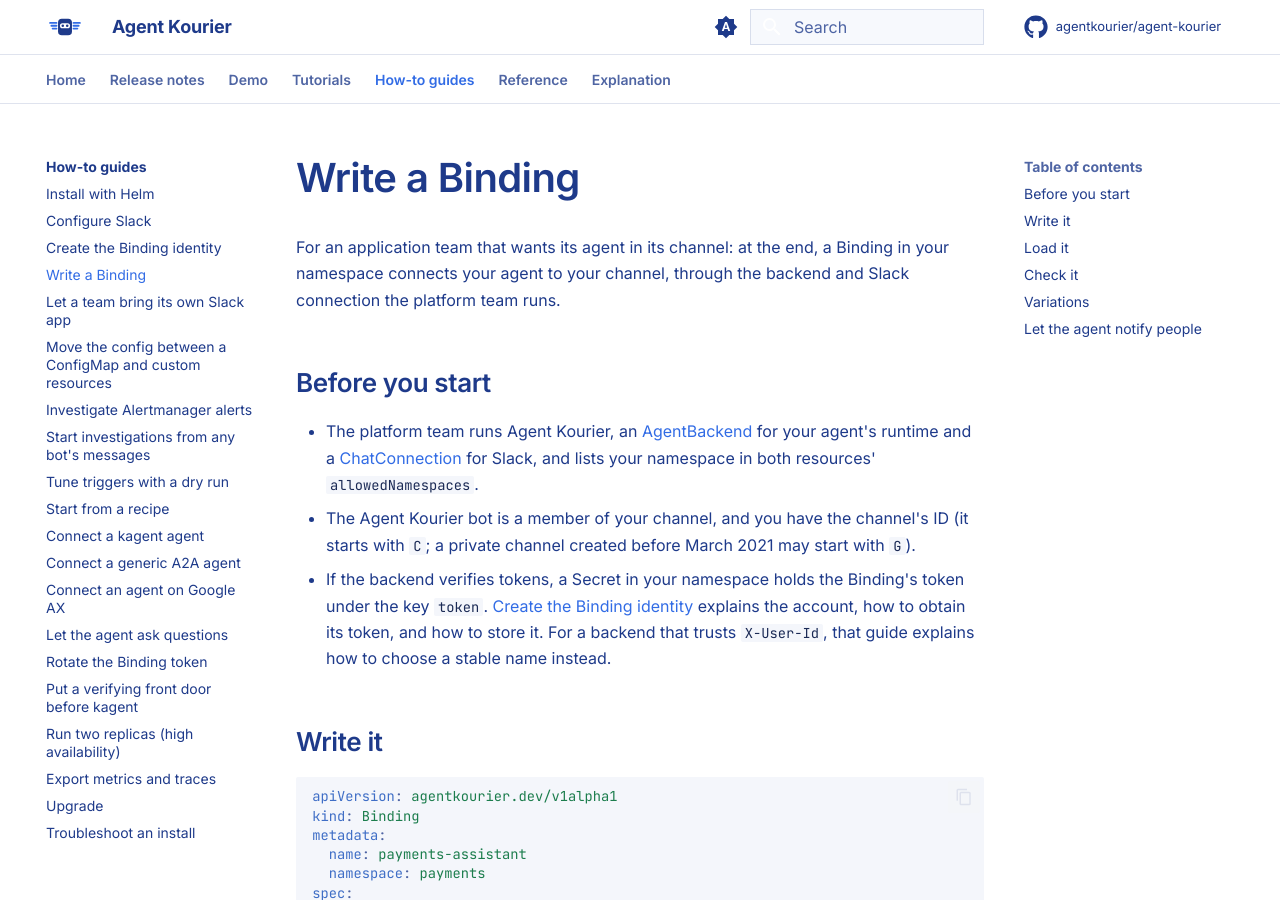
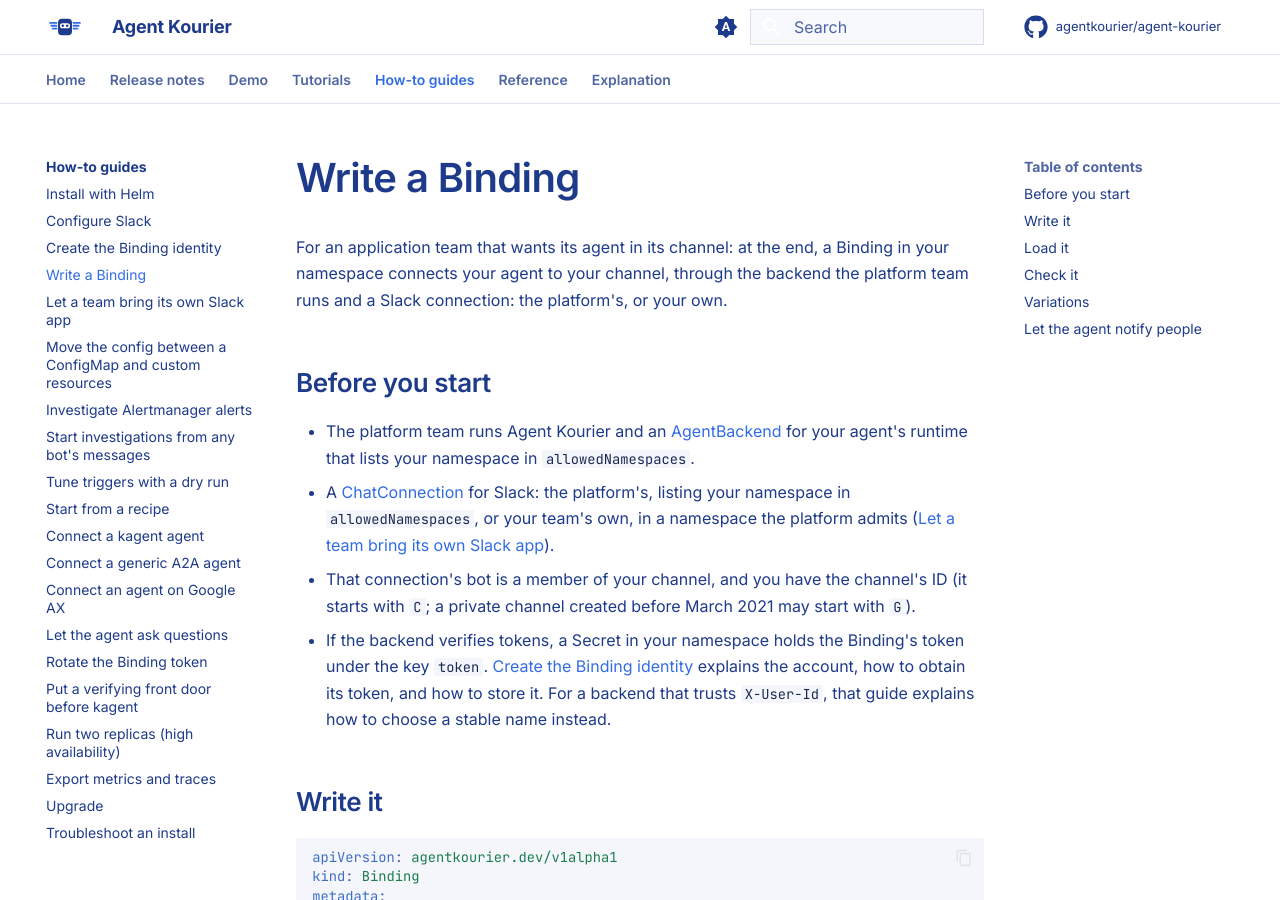
Before and after one commit to agentkourier/agent-kourier, an MkDocs documentation site: the page built from docs/how-to/write-a-binding.md, in a window 1280 px wide and 900 px high. Built offline with MkDocs 1.6.1 and Material for MkDocs 9.7.7, drawn with Linux system fonts in a browser that asks for light colours; comment, search, counter and statistics services are not loaded.

Commit message:
docs: tighten the ownership wording and fix Write a Binding's prerequisites
Every Binding names its connection, so there is no default to the
broker's own; an admitted namespace serves all its ChatConnections; the
admission list is custom resources only. Write a Binding no longer
assumes the platform runs the only Slack connection.

```diff
--- a/docs/how-to/write-a-binding.md
+++ b/docs/how-to/write-a-binding.md
@@ -1,14 +1,15 @@
 # Write a Binding
 
 For an application team that wants its agent in its channel: at the end, a Binding in your namespace connects your
-agent to your channel, through the backend and Slack connection the platform team runs.
+agent to your channel, through the backend the platform team runs and a Slack connection: the platform's, or your own.
 
 ## Before you start
 
-- The platform team runs Agent Kourier, an [AgentBackend](../reference/agentbackend.md) for your agent's runtime and a
-  [ChatConnection](../reference/chatconnection.md) for Slack, and lists your namespace in both resources'
-  `allowedNamespaces`.
-- The Agent Kourier bot is a member of your channel, and you have the channel's ID (it starts with `C`; a private channel created before March 2021 may start with `G`).
+- The platform team runs Agent Kourier and an [AgentBackend](../reference/agentbackend.md) for your agent's runtime that lists
+  your namespace in `allowedNamespaces`.
+- A [ChatConnection](../reference/chatconnection.md) for Slack: the platform's, listing your namespace in `allowedNamespaces`,
+  or your team's own, in a namespace the platform admits ([Let a team bring its own Slack app](team-slack-app.md)).
+- That connection's bot is a member of your channel, and you have the channel's ID (it starts with `C`; a private channel created before March 2021 may start with `G`).
 - If the backend verifies tokens, a Secret in your namespace holds the Binding's token under the key `token`.
   [Create the Binding identity](create-binding-identity.md) explains the account, how to obtain its token, and how
   to store it. For a backend that trusts `X-User-Id`, that guide explains how to choose a stable name instead.
```
Also changed, not shown: README.md (+5 -5 lines), docs/explanation/why-a-broker.md (+4 -4 lines), docs/index.md (+2 -2 lines).
